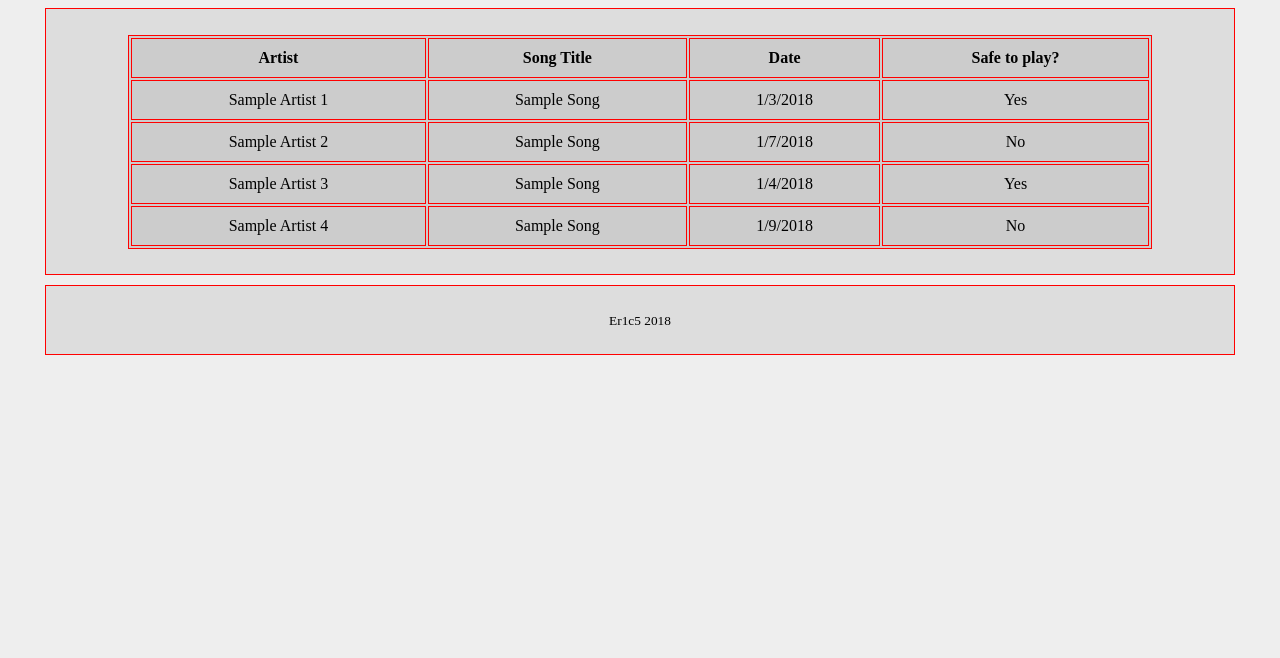
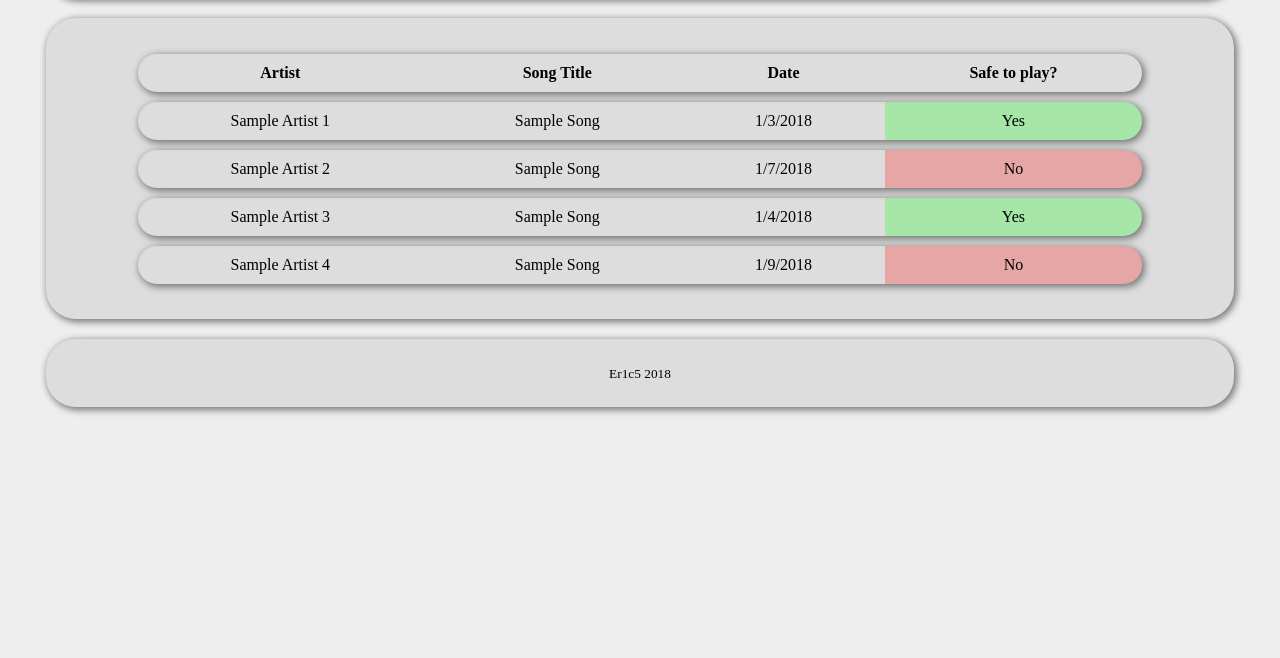
Before and after one commit to eschrofe/TwitchSafeSongs, a plain HTML site: page index.html in a window 1280 px wide. Shown: the part 142-800 px from the top of the page. Drawn offline with Linux system fonts and the light colour scheme.

Commit message:
colored yes, no

```diff
--- a/css/StyleSheet.css
+++ b/css/StyleSheet.css
@@ -15,43 +15,62 @@ header {
   margin: 10px auto;
   padding: 2%;
   background-color: #cccccc;
-
+  box-shadow: 2px 2px 7px 1px #777;
+  border-radius: 30px;
 }
 
 #main {
-  border: 1px solid red;
   text-align: center;
-  margin: 10px auto;
+  margin: 20px auto;
   width: 90%;
   padding: 2%;
-  background-color: #dddddd
-
+  background-color: #dddddd;
+  box-shadow: 2px 2px 7px 1px #777;
+  border-radius: 30px;
 }
 
 footer {
-  border: 1px solid red;
   text-align: center;
   width: 90%;
   margin: 10px auto;
   padding: 2%;
-  background-color: #dddddd
+  background-color: #dddddd;
+  box-shadow: 2px 2px 7px 1px #777;
+  border-radius: 30px;
 }
 
 table, th, td {
-  border: 1px solid red;
-  background-color: #cccccc
+
 }
 
 table {
+  border-spacing: 10px;
   width: 90%;
   margin: 0 auto;
+  background-color: rgba(0,0,0,0);
 }
 
 th, td {
   padding: 10px;
 
+
 }
 
 tr {
-  margin: 10px;
+  box-shadow: 2px 2px 7px 1px #777;
+  border-radius: 30px;
+
 }
+
+.songYes {
+  background-color: rgba(0, 255, 0, .25);
+  border-top-right-radius: 30px;
+  border-bottom-right-radius: 30px;
+
+}
+
+.songNo {
+    background-color: rgba(255, 0, 0, .25);
+  border-top-right-radius: 30px;
+  border-bottom-right-radius: 30px;
+}
--- a/index.html
+++ b/index.html
@@ -26,25 +26,25 @@
             <td>Sample Artist 1</td>
             <td>Sample Song</td>
             <td>1/3/2018</td>
-            <td>Yes</td>
+            <td class="songYes">Yes</td>
           </tr>
           <tr>
             <td>Sample Artist 2</td>
             <td>Sample Song</td>
             <td>1/7/2018</td>
-            <td>No</td>
+            <td class="songNo">No</td>
           </tr>
           <tr>
             <td>Sample Artist 3</td>
             <td>Sample Song</td>
             <td>1/4/2018</td>
-            <td>Yes</td>
+            <td class="songYes">Yes</td>
           </tr>
           <tr>
             <td>Sample Artist 4</td>
             <td>Sample Song</td>
             <td>1/9/2018</td>
-            <td>No</td>
+            <td class="songNo">No</td>
           </tr>
         </tbody>
       </table>
```
